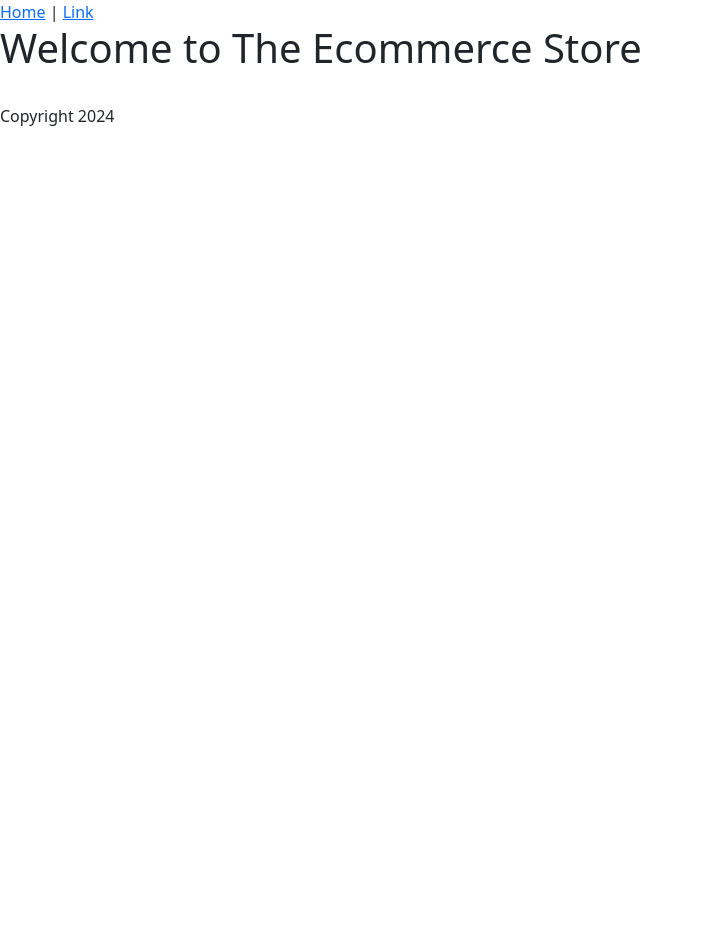
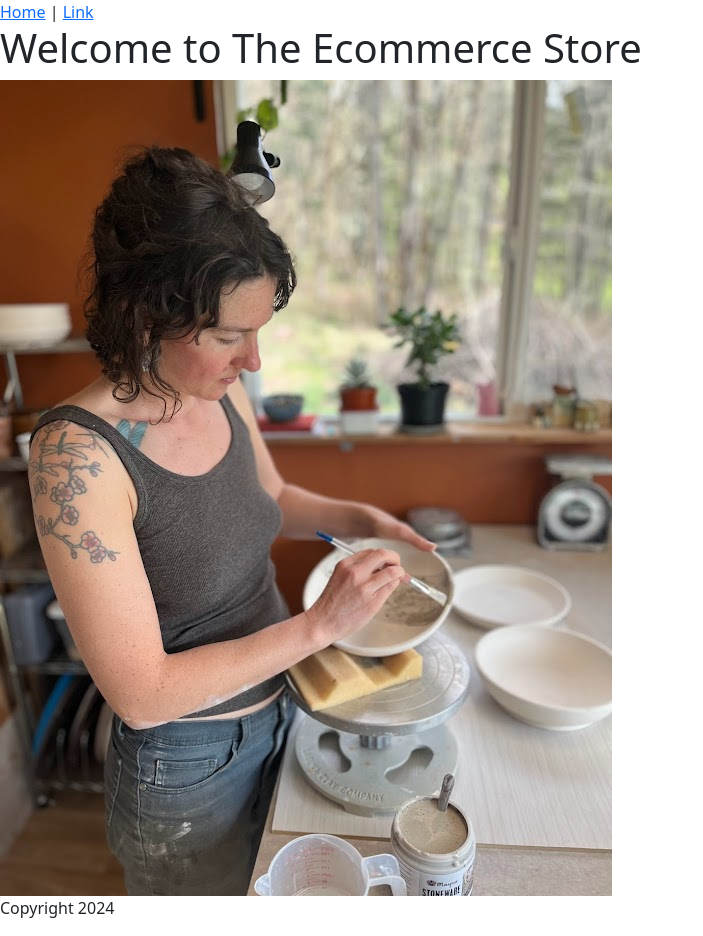
Before and after one commit to matthewdillender/react-e-commerce, a React (Vite) app: page / in a window 1280 px wide. Shown: the whole page, without its empty margins (0-703 px from the left). Before the commit the page ends 800 px from the top, so only its background shows below. Built offline with nearby package versions, Linux system fonts and the light colour scheme.

Commit message:
add bio pic

```diff
--- a/src/components/HomePage.jsx
+++ b/src/components/HomePage.jsx
@@ -1,8 +1,10 @@
+import swanBio from "../images/swanBio.jpeg";
+
 export function HomePage() {
   return (
     <main>
       <h1>Welcome to The Ecommerce Store</h1>
-      <img src="" alt="" />
+      <img src={swanBio} alt="my image" />
     </main>
   );
 }
```
Also changed, not shown: src/images/swanBio.jpeg (added).
